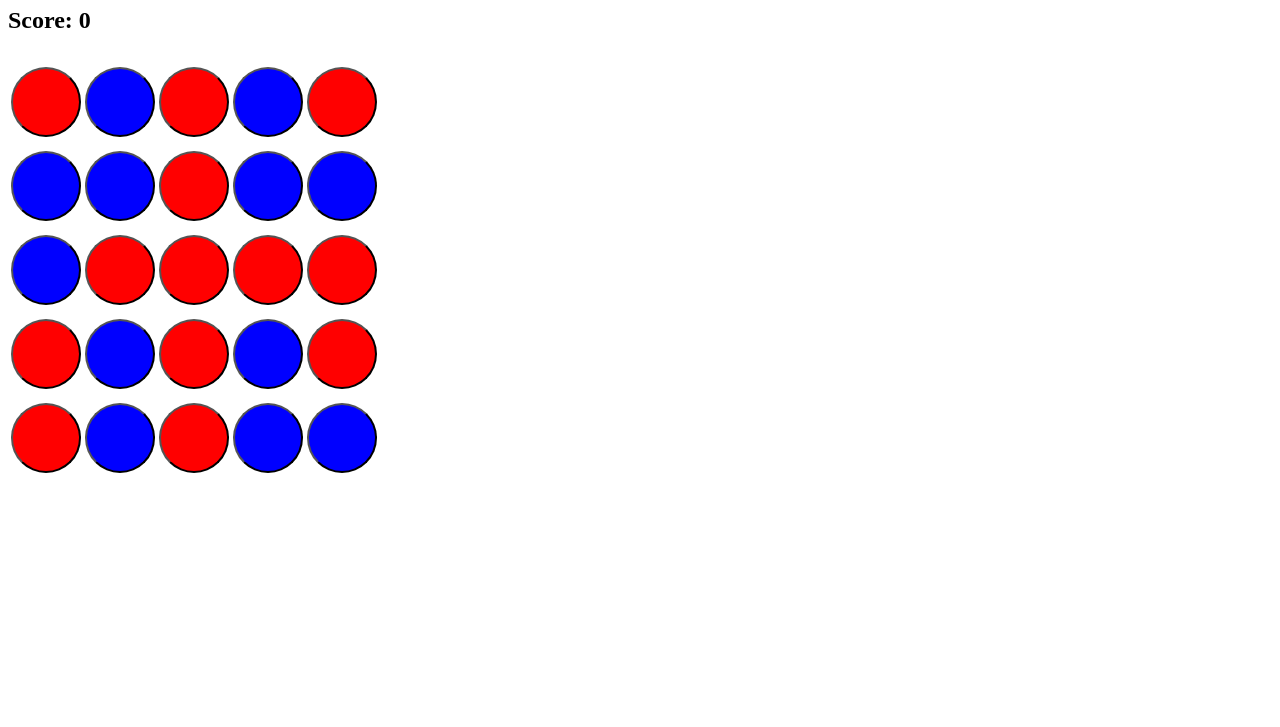
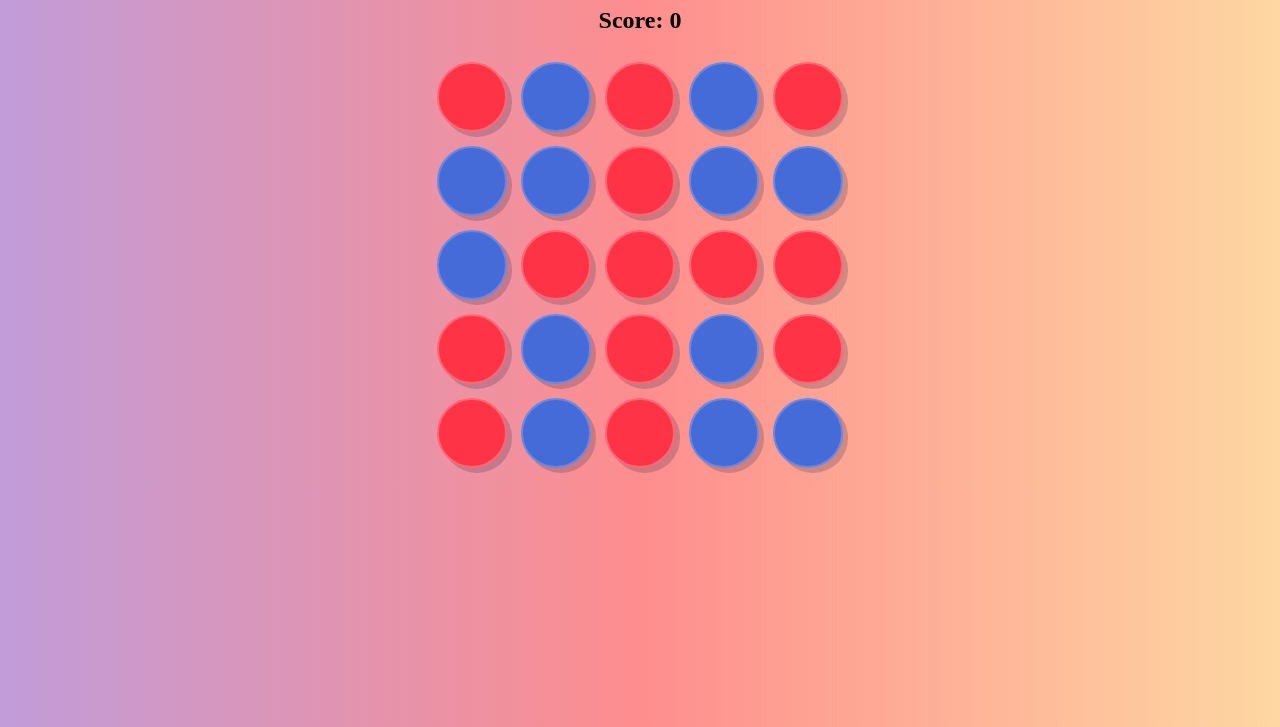
Before and after one commit to alsegor1989/GameBubblesJS, a plain HTML site: page index.html in a window 1280 px wide. Shown: the part 73-800 px from the top of the page. Drawn offline with Linux system fonts and the light colour scheme.

Commit message:
more styles

```diff
--- a/css/style.css
+++ b/css/style.css
@@ -1,15 +1,37 @@
+.game_table {
+    margin: auto;
+}
+
 .circle {
-	width: 70px;
-	height: 70px;
-	display: block;
-	margin-top: 10px;
-	border-radius: 100%;
+  width: 70px;
+  height: 70px;
+  display: block;
+  margin: 5px;
+  border-radius: 100%;
+  box-shadow: 0.375em 0.375em 0 0 rgba(15, 28, 63, 0.2);
 }
 
 .blue {
-	background-color: blue;
+  background-color: rgb(69, 107, 217);
+  border: 2px solid rgb(107, 136, 225);
 }
 
 .red {
-	background-color: red;
+  background-color: rgb(255, 51, 70);
+  border: 2px solid rgb(255, 102, 117);
 }
+
+h1,
+h2 {
+  text-align: center;
+}
+
+body {
+  background: rgb(131, 58, 180);
+  background: linear-gradient(
+    90deg,
+    rgba(131, 58, 180, 0.5) 0%,
+    rgba(253, 29, 29, 0.5) 50%,
+    rgba(252, 176, 69, 0.5) 100%
+  );
+}
```
